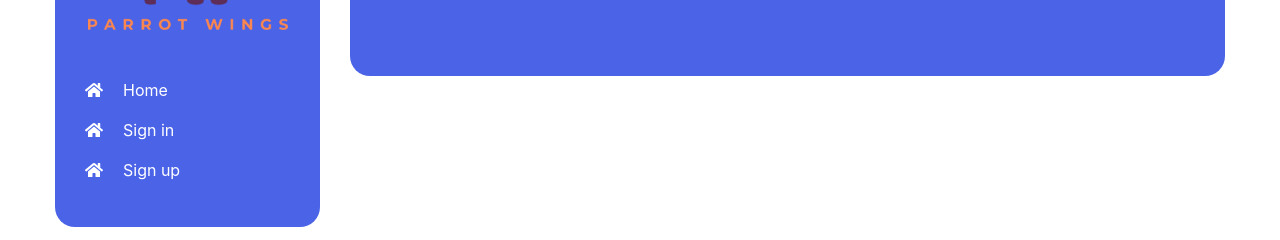
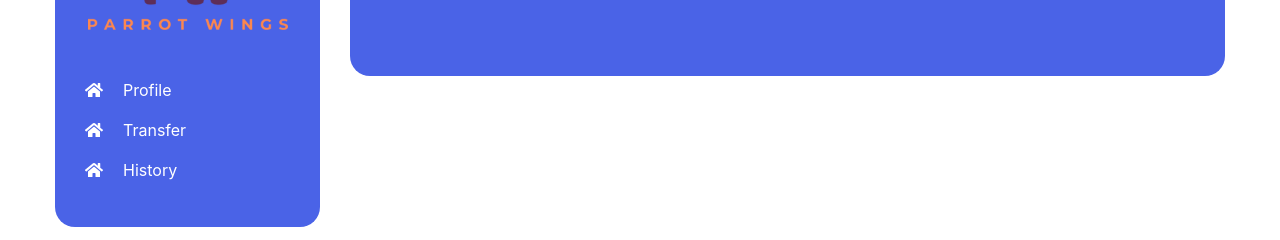
Before and after one commit to pyfuk/pw, a React (Create React App) app in the folder pw-client/: page / in a window 1280 px wide. Shown: the part 243-483 px from the top of the page. Built offline with nearby package versions, Linux system fonts and the light colour scheme.

Commit message:
[+]Added Header Container

```diff
--- a/pw-client/src/App.tsx
+++ b/pw-client/src/App.tsx
@@ -1,6 +1,6 @@
 import React from "react";
 import s from "./App.module.scss";
-import Header from "./components/header/Header";
+import Header from "./components/header/HeaderContainer";
 import Main from "./components/main/MainContainer";
 import { BrowserRouter as Router } from "react-router-dom";
 import storeFactory from "./redux/store";
--- a/pw-client/src/components/header/Header.tsx
+++ b/pw-client/src/components/header/Header.tsx
@@ -3,7 +3,12 @@ import s from "./Header.module.scss";
 import { FontAwesomeIcon } from "@fortawesome/react-fontawesome";
 import { faHome } from "@fortawesome/free-solid-svg-icons";
 import { Link } from "react-router-dom";
-const Header = () => {
+
+interface HeaderProps {
+  isAuthenticated: boolean;
+}
+
+const Header = ({ isAuthenticated }: HeaderProps) => {
   return (
     <header>
       <div className={s.header_inner}>
@@ -12,6 +17,29 @@ const Header = () => {
         </div>
         <nav>
           <ul>
+            {isAuthenticated ? (
+              <>
+                <li>
+                  <span className={s.icon}>
+                    <FontAwesomeIcon icon={faHome} />
+                  </span>
+                  <Link to="/">Profile</Link>
+                </li>
+                <li>
+                  <span className={s.icon}>
+                    <FontAwesomeIcon icon={faHome} />
+                  </span>
+                  <Link to="/">Transfer</Link>
+                </li>
+                <li>
+                  <span className={s.icon}>
+                    <FontAwesomeIcon icon={faHome} />
+                  </span>
+                  <Link to="/">History</Link>
+                </li>
+              </>
+            ) : (
+              <>
                 <li>
                   <span className={s.icon}>
                     <FontAwesomeIcon icon={faHome} />
@@ -30,6 +58,8 @@ const Header = () => {
                   </span>
                   <Link to="/signup">Sign up</Link>
                 </li>
+              </>
+            )}
           </ul>
         </nav>
       </div>
--- /dev/null
+++ b/pw-client/src/components/header/HeaderContainer.tsx
@@ -0,0 +1,12 @@
+import { connect } from "react-redux";
+import { Dispatch } from "redux";
+import { ReduxState } from "../../redux/store";
+import Header from "./Header";
+
+const mapStateToProps = (state: ReduxState) => ({
+  isAuthenticated: true,
+});
+
+const mapDispatchToProps = (dispatch: Dispatch) => ({});
+
+export default connect(mapStateToProps, mapDispatchToProps)(Header);
```
Also changed, not shown: pw-client/src/components/signIn copy/SignInContainer.ts (deleted, +0 -15 lines), 1 other file (tests, documents, lock files or other folders). Lines whose indentation alone changed are shown as unchanged.
